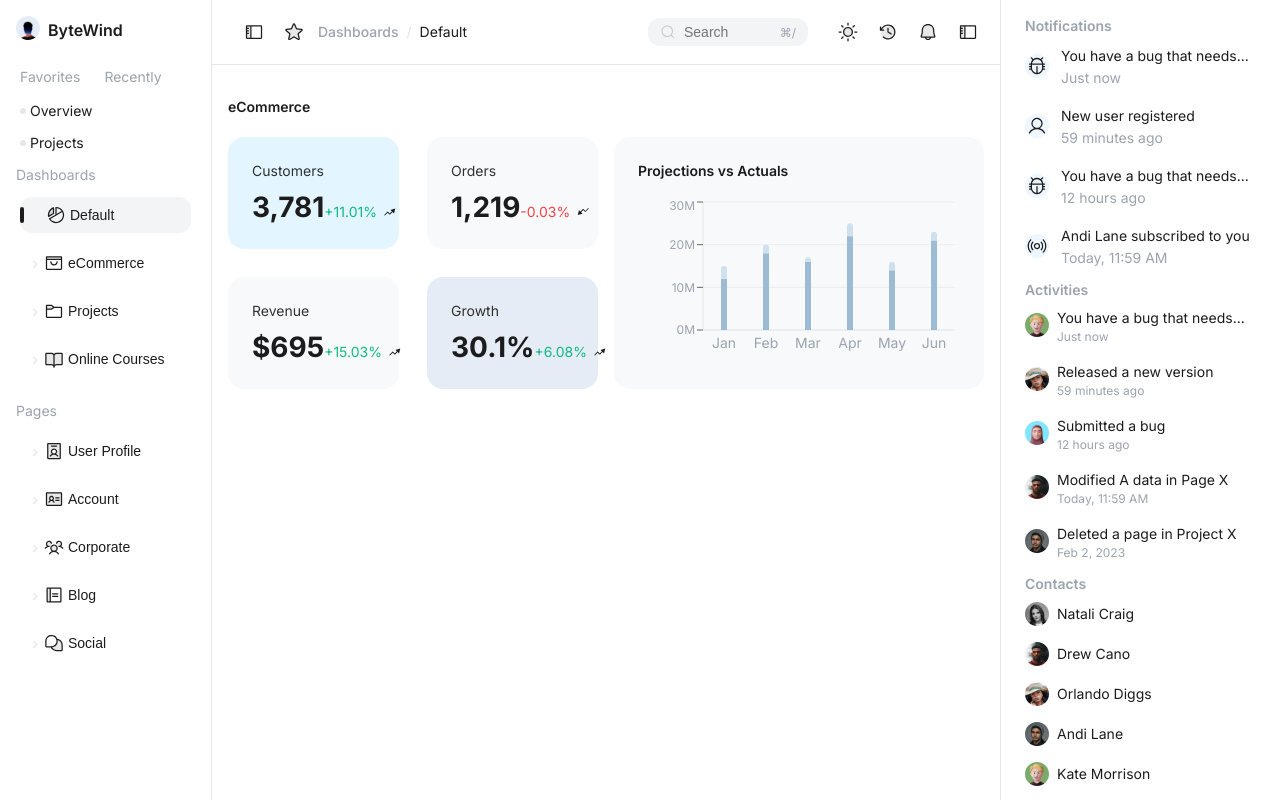
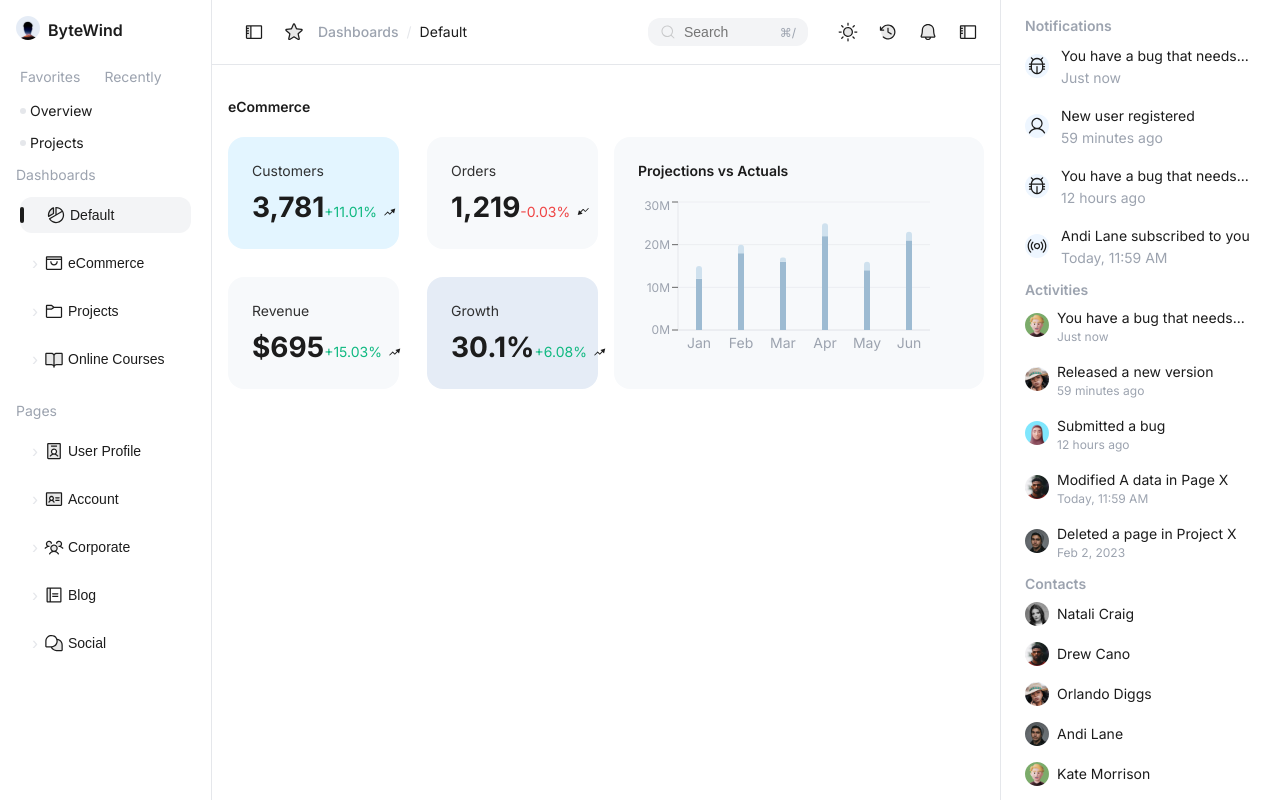
Before and after one commit to hssaluja25/dashboard, a React (Vite) app: page / in a window 1280 px wide. Built offline with nearby package versions, Linux system fonts and the light colour scheme.

Commit message:
removed left spacing in bar chart

```diff
--- a/src/molecules/Projections.jsx
+++ b/src/molecules/Projections.jsx
@@ -26,7 +26,7 @@ const Projections = () => {
   return (
     <section className="proj-card">
       <h3 className="proj-title">Projections vs Actuals</h3>
-      <div style={{ width: "100%", height: 168 }}>
+      <div style={{ width: "100%", height: 168, marginLeft: -25 }}>
         <ResponsiveContainer>
           <BarChart data={chartData} barCategoryGap={24}>
             <CartesianGrid
```
